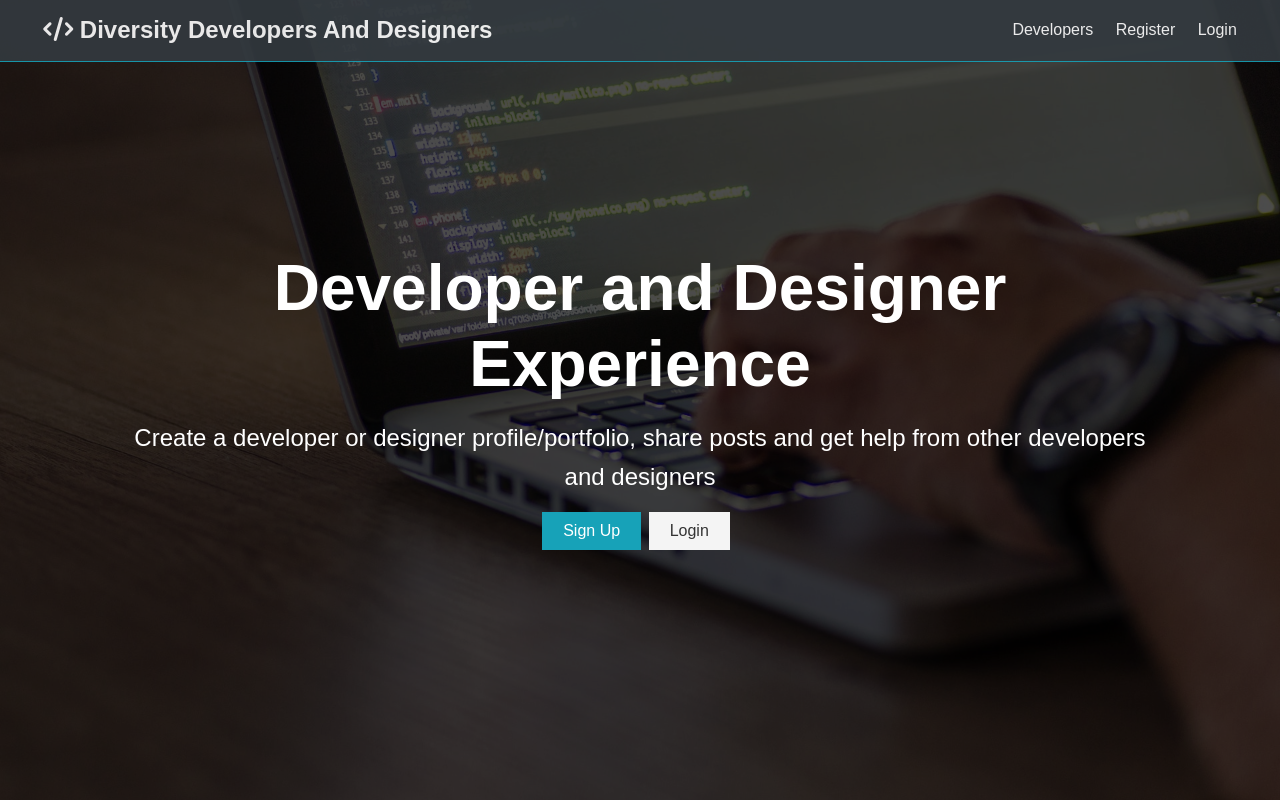
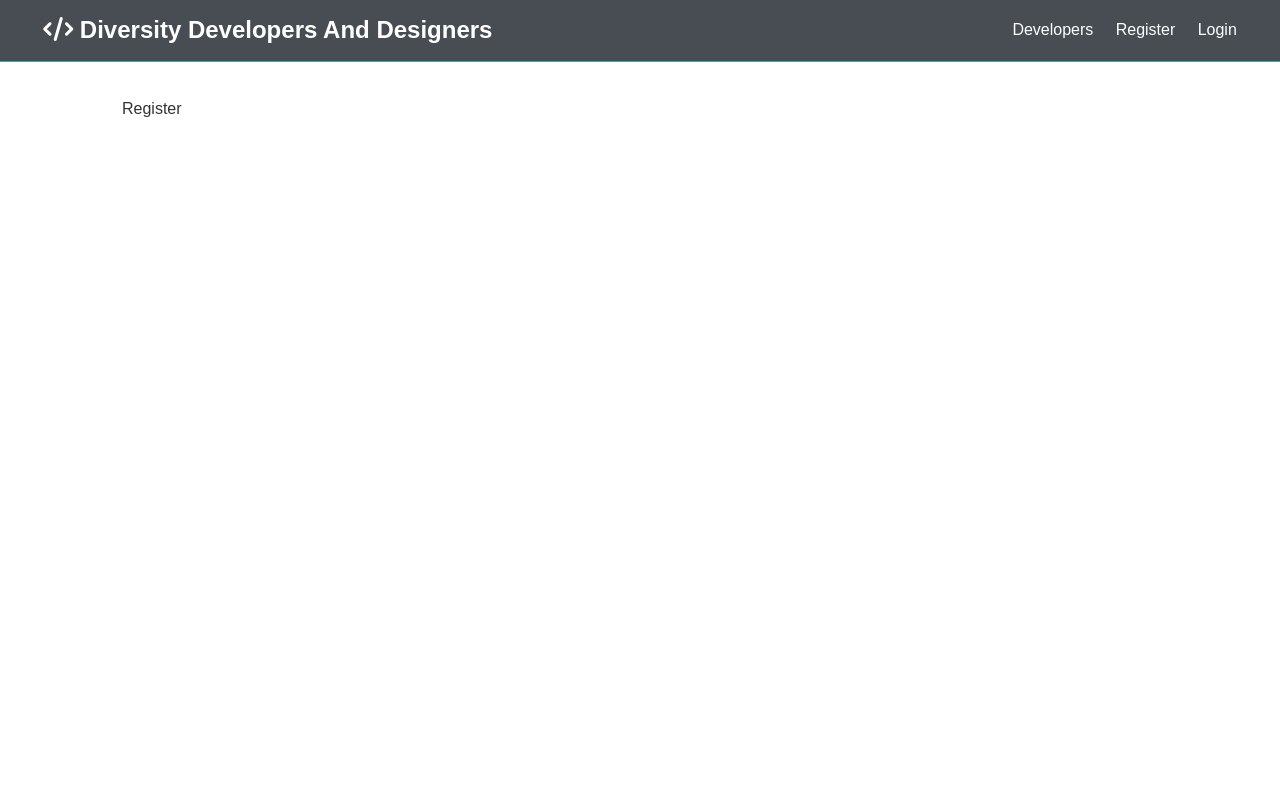
Before and after one commit to mojaray2k/diversity-developers-designers, a React (Create React App) app in the folder client/: page /register in a window 1280 px wide. Built offline with nearby package versions, Linux system fonts and the light colour scheme.

Commit message:
initial implementation of react router

```diff
--- a/client/src/App.js
+++ b/client/src/App.js
@@ -1,13 +1,24 @@
 import React, { Fragment } from "react";
+import { BrowserRouter as Router, Route, Switch } from "react-router-dom";
 import "./App.css";
 import Navbar from "./components/layout/Navbar";
 import Landing from "./components/layout/Landing";
+import Register from "./components/auth/Register";
+import Login from "./components/auth/Login";
 
 const App = () => (
-  <Fragment>
-    <Navbar />
-    <Landing />
-  </Fragment>
+  <Router>
+    <Fragment>
+      <Navbar />
+      <Route exact path='/' component={Landing} />
+      <section className='container'>
+        <Switch>
+          <Route exact path='/register' component={Register} />
+          <Route exact path='/login' component={Login} />
+        </Switch>
+      </section>
+    </Fragment>
+  </Router>
 );
 
 export default App;
--- /dev/null
+++ b/client/src/components/auth/Login.js
@@ -0,0 +1,7 @@
+import React from "react";
+
+const Login = () => {
+  return <div>Login</div>;
+};
+
+export default Login;
--- /dev/null
+++ b/client/src/components/auth/Register.js
@@ -0,0 +1,7 @@
+import React from "react";
+
+const Register = () => {
+  return <div>Register</div>;
+};
+
+export default Register;
--- a/client/src/components/layout/Landing.js
+++ b/client/src/components/layout/Landing.js
@@ -1,4 +1,5 @@
 import React from "react";
+import { Link } from "react-router-dom";
 
 const Landing = () => {
   return (
@@ -11,12 +12,12 @@
             get help from other developers and designers
           </p>
           <div className='buttons'>
-            <a href='register.html' className='btn btn-primary'>
+            <Link to='/register' className='btn btn-primary'>
               Sign Up
-            </a>
-            <a href='login.html' className='btn btn-light'>
+            </Link>
+            <Link to='/login' className='btn btn-light'>
               Login
-            </a>
+            </Link>
           </div>
         </div>
       </div>
--- a/client/src/components/layout/Navbar.js
+++ b/client/src/components/layout/Navbar.js
@@ -1,22 +1,23 @@
 import React from "react";
+import { Link } from "react-router-dom";
 
 const Navbar = () => {
   return (
     <nav className='navbar bg-dark'>
       <h1>
-        <a href='index.html'>
+        <Link to='/'>
           <i className='fas fa-code'></i> Diversity Developers And Designers
-        </a>
+        </Link>
       </h1>
       <ul>
         <li>
-          <a href='profiles.html'>Developers</a>
+          <a href='!#'>Developers</a>
         </li>
         <li>
-          <a href='register.html'>Register</a>
+          <Link to='/register'>Register</Link>
         </li>
         <li>
-          <a href='login.html'>Login</a>
+          <Link to='/login'>Login</Link>
         </li>
       </ul>
     </nav>
```
